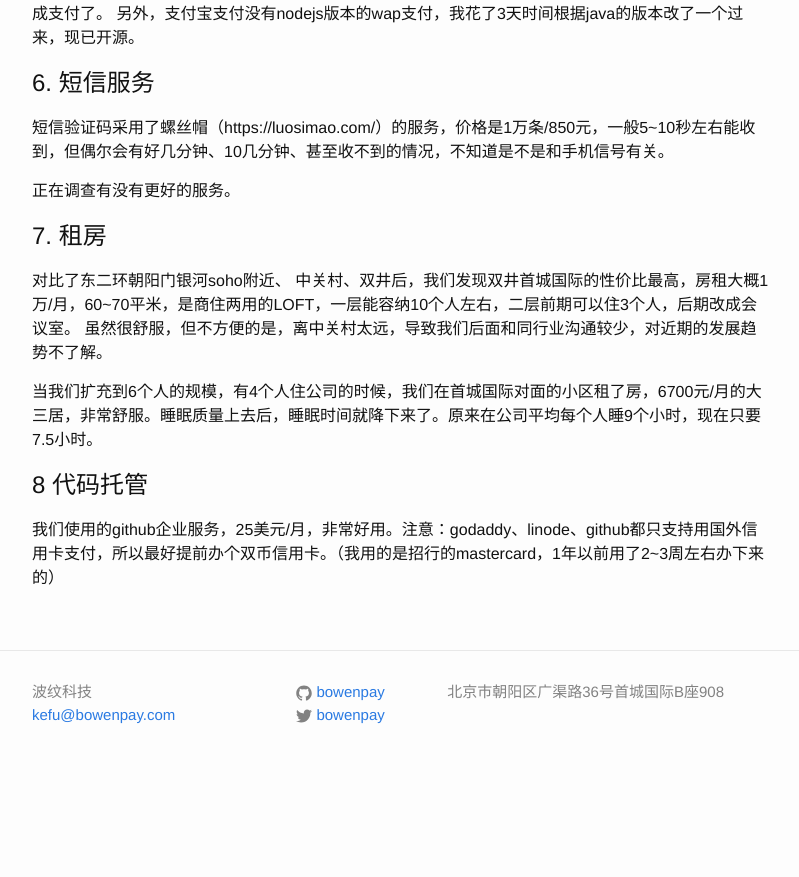
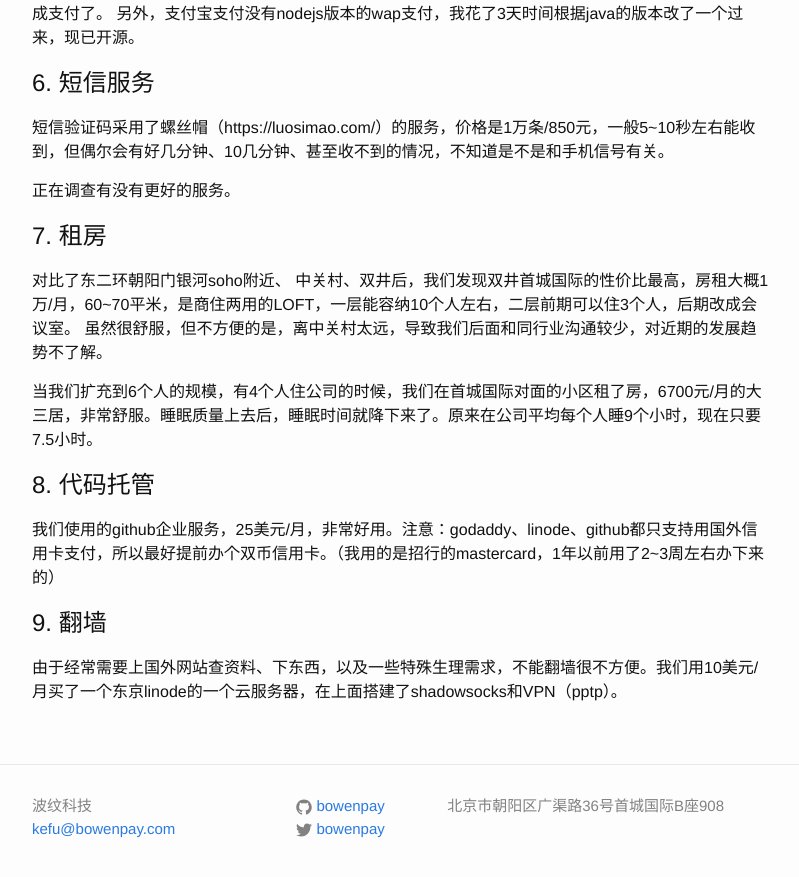
Before and after one commit to bowenpay/bowenpay.github.io, a Jekyll site: the page built from _posts/2015-05-07-how-to-start-up.markdown, in a window 1280 px wide and 900 px high, scrolled down 1281 px. Shown: the top 877 px of the window, without its empty margins (238-1037 px from the left). Built offline with Jekyll 4.4.1, drawn with Linux system fonts in a browser that asks for light colours; comment, search, counter and statistics services are not loaded; before the commit the page ends 2067 px from its top, so only the background shows below that.

Commit message:
fix 翻墙

```diff
--- a/_posts/2015-05-07-how-to-start-up.markdown
+++ b/_posts/2015-05-07-how-to-start-up.markdown
@@ -55,5 +55,8 @@ __微信支付__：依赖微信服务号申请。积分和虚拟币有风险，
 
 当我们扩充到6个人的规模，有4个人住公司的时候，我们在首城国际对面的小区租了房，6700元/月的大三居，非常舒服。睡眠质量上去后，睡眠时间就降下来了。原来在公司平均每个人睡9个小时，现在只要7.5小时。
 
-#8 代码托管
+#8. 代码托管
 我们使用的github企业服务，25美元/月，非常好用。注意：godaddy、linode、github都只支持用国外信用卡支付，所以最好提前办个双币信用卡。（我用的是招行的mastercard，1年以前用了2~3周左右办下来的）
+
+#9. 翻墙
+由于经常需要上国外网站查资料、下东西，以及一些特殊生理需求，不能翻墙很不方便。我们用10美元/月买了一个东京linode的一个云服务器，在上面搭建了shadowsocks和VPN（pptp）。
```
